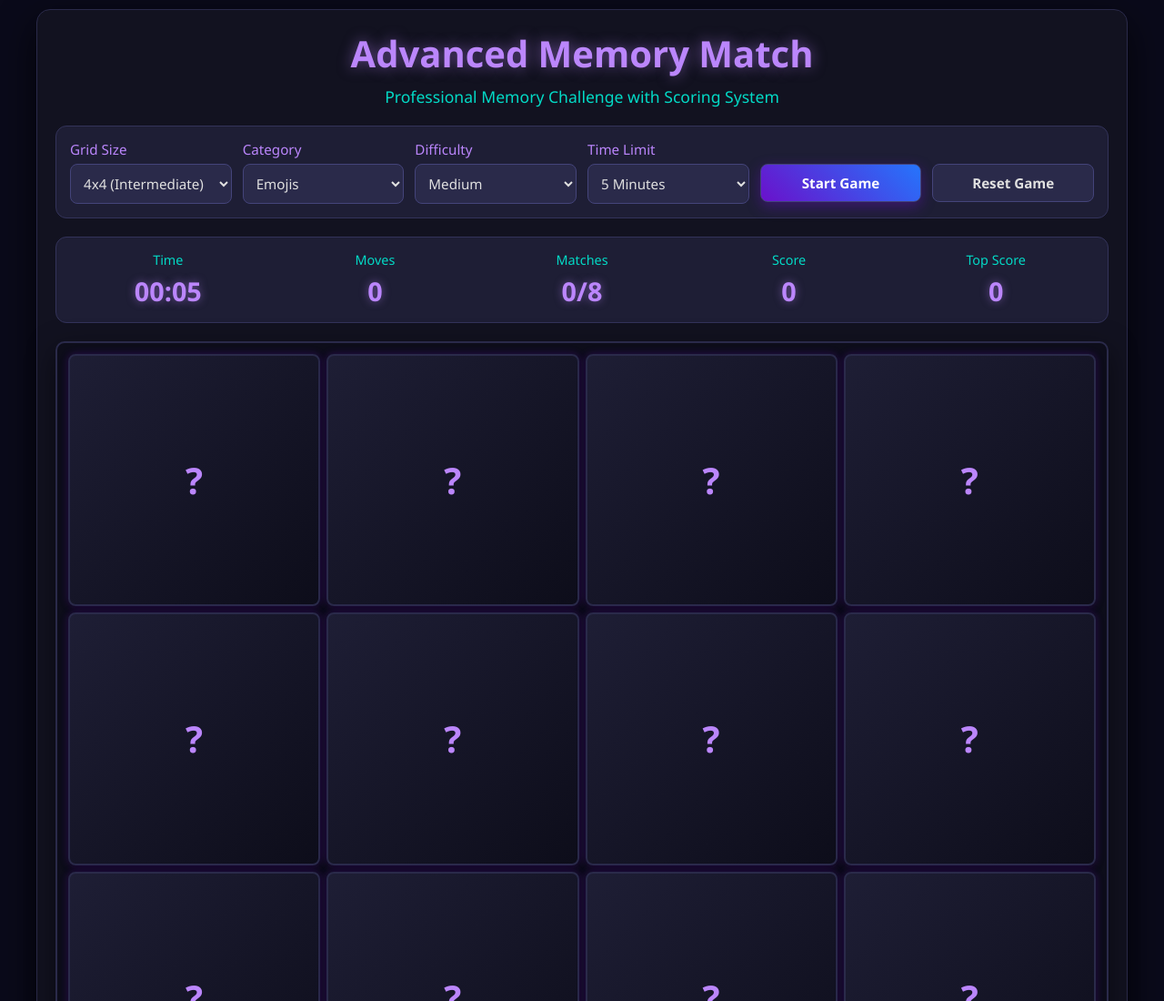
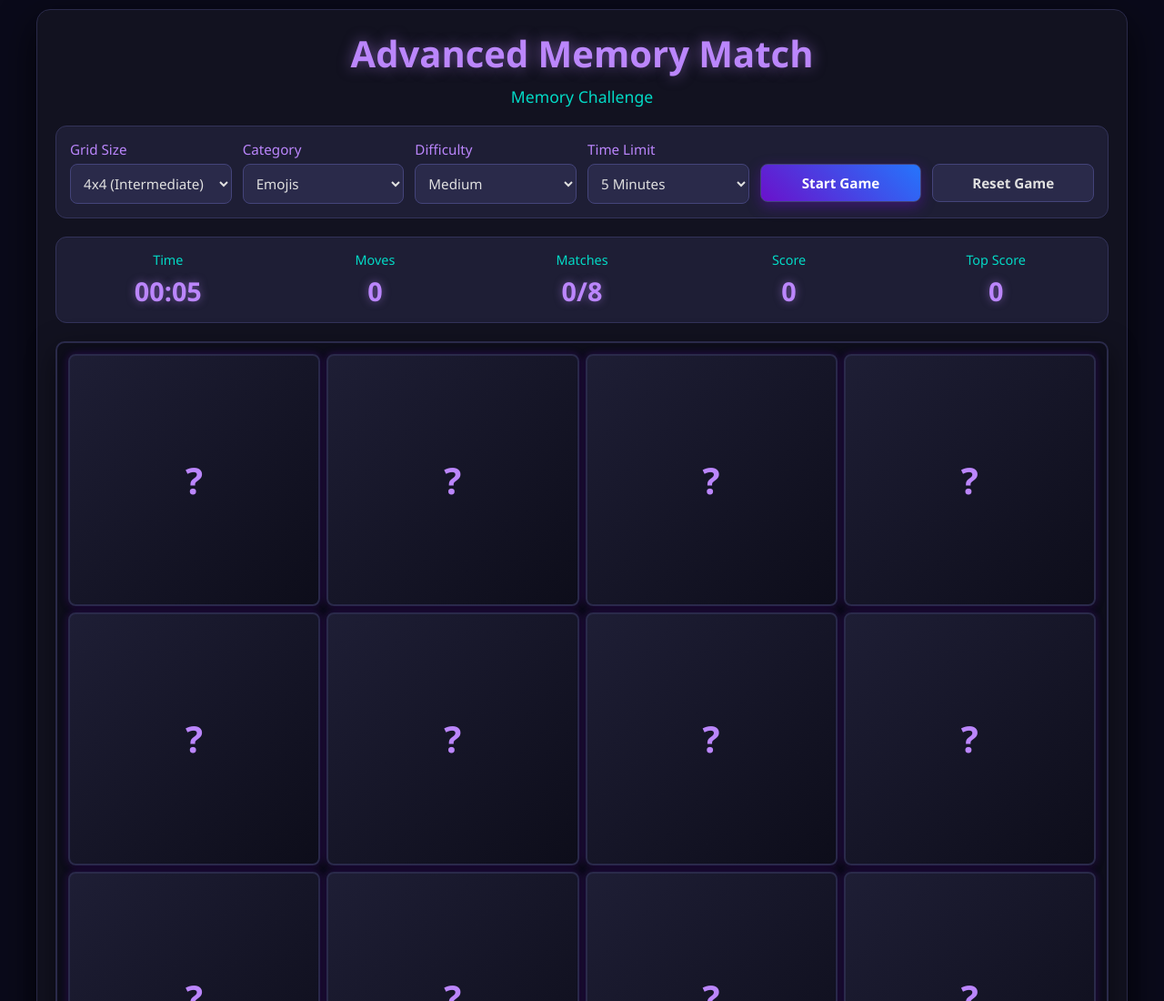
Before and after one commit to MaverickDanielleAndres/Advanced-Memory-Match-HTML-CSS, a plain HTML site: page index.html in a window 1280 px wide. Shown: the top 1100 px of the page at 91% size. Drawn offline with Linux system fonts and the light colour scheme.

Commit message:
Update index.html

```diff
--- a/index.html
+++ b/index.html
@@ -3,7 +3,7 @@
 <head>
     <meta charset="UTF-8">
     <meta name="viewport" content="width=device-width, initial-scale=1.0">
-    <title>Advanced Professional Memory Match</title>
+    <title>Advanced Memory Match</title>
     <style>
         * {
             margin: 0;
@@ -461,7 +461,7 @@
     <div class="game-container">
         <header>
             <h1>Advanced Memory Match</h1>
-            <p class="subtitle">Professional Memory Challenge with Scoring System</p>
+            <p class="subtitle">Memory Challenge</p>
         </header>
 
         <div class="controls-panel">
```
